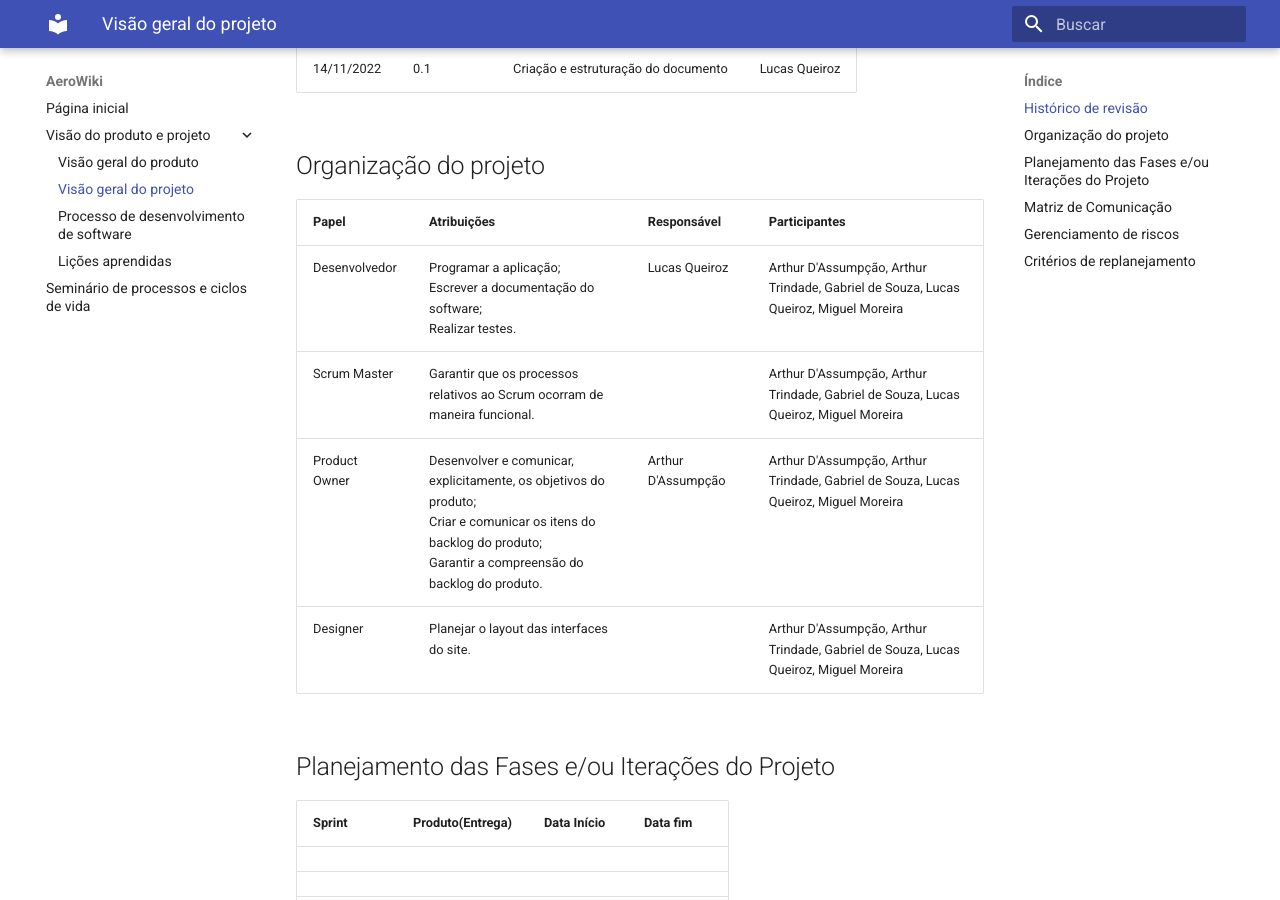
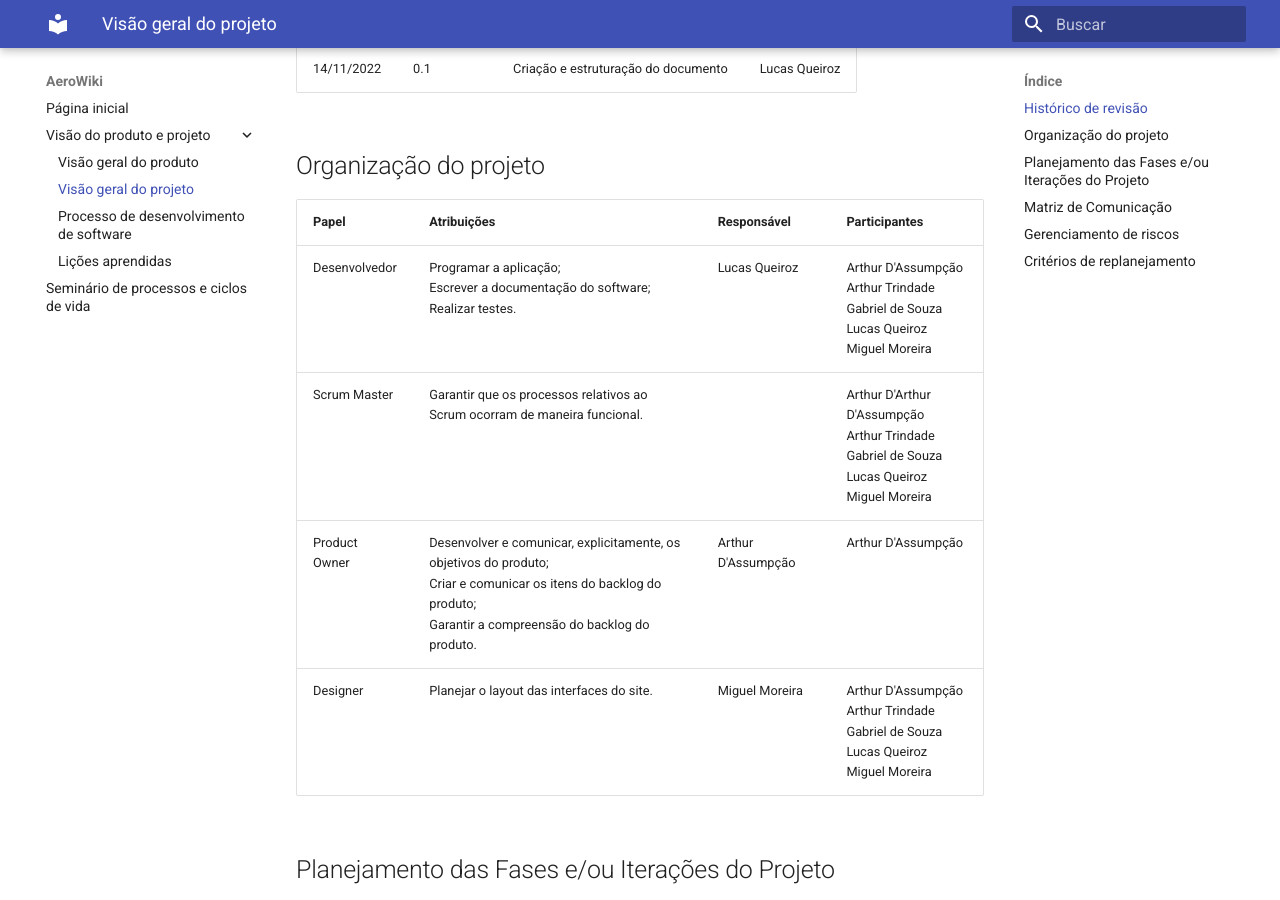
Before and after one commit to mdsreq-fga-unb/2022.2-AeroWiki, an MkDocs documentation site: the page built from docs/visao_do_produto_e_projeto/visao-do-projeto.md, in a window 1280 px wide and 900 px high, scrolled down 230 px. Built offline with MkDocs 1.6.1 and Material for MkDocs 9.7.7, drawn with Linux system fonts in a browser that asks for light colours.

Commit message:
#4: pequenas alterações

```diff
--- a/docs/visao_do_produto_e_projeto/visao-do-projeto.md
+++ b/docs/visao_do_produto_e_projeto/visao-do-projeto.md
@@ -12,10 +12,10 @@
 
 | Papel         | Atribuições                                                  | Responsável        | Participantes                                                |
 | ------------- | ------------------------------------------------------------ | ------------------ | ------------------------------------------------------------ |
-| Desenvolvedor | Programar a aplicação;<br>Escrever a documentação do software;<br>Realizar testes. | Lucas Queiroz      | Arthur D'Assumpção, Arthur Trindade, Gabriel de Souza, Lucas Queiroz, Miguel Moreira |
-| Scrum Master  | Garantir que os processos relativos ao Scrum ocorram de maneira funcional. |                    | Arthur D'Assumpção, Arthur Trindade, Gabriel de Souza, Lucas Queiroz, Miguel Moreira |
-| Product Owner | Desenvolver e comunicar, explicitamente, os objetivos do produto;<br>Criar e comunicar os itens do backlog do produto;<br>Garantir a compreensão do backlog do produto. | Arthur D'Assumpção | Arthur D'Assumpção, Arthur Trindade, Gabriel de Souza, Lucas Queiroz, Miguel Moreira |
-| Designer      | Planejar o layout das interfaces do site.                    |                    | Arthur D'Assumpção, Arthur Trindade, Gabriel de Souza, Lucas Queiroz, Miguel Moreira |
+| Desenvolvedor | Programar a aplicação;<br>Escrever a documentação do software;<br>Realizar testes. | Lucas Queiroz      | Arthur D'Assumpção<br> Arthur Trindade<br> Gabriel de Souza<br> Lucas Queiroz<br> Miguel Moreira |
+| Scrum Master  | Garantir que os processos relativos ao Scrum ocorram de maneira funcional. |                    | Arthur D'Arthur D'Assumpção<br> Arthur Trindade<br> Gabriel de Souza<br> Lucas Queiroz<br> Miguel Moreira |
+| Product Owner | Desenvolver e comunicar, explicitamente, os objetivos do produto;<br>Criar e comunicar os itens do backlog do produto;<br>Garantir a compreensão do backlog do produto. | Arthur D'Assumpção | Arthur D'Assumpção                                           |
+| Designer      | Planejar o layout das interfaces do site.                    | Miguel Moreira     | Arthur D'Assumpção<br> Arthur Trindade<br> Gabriel de Souza<br> Lucas Queiroz<br> Miguel Moreira |
 
 ## Planejamento das Fases e/ou Iterações do Projeto
 
```
